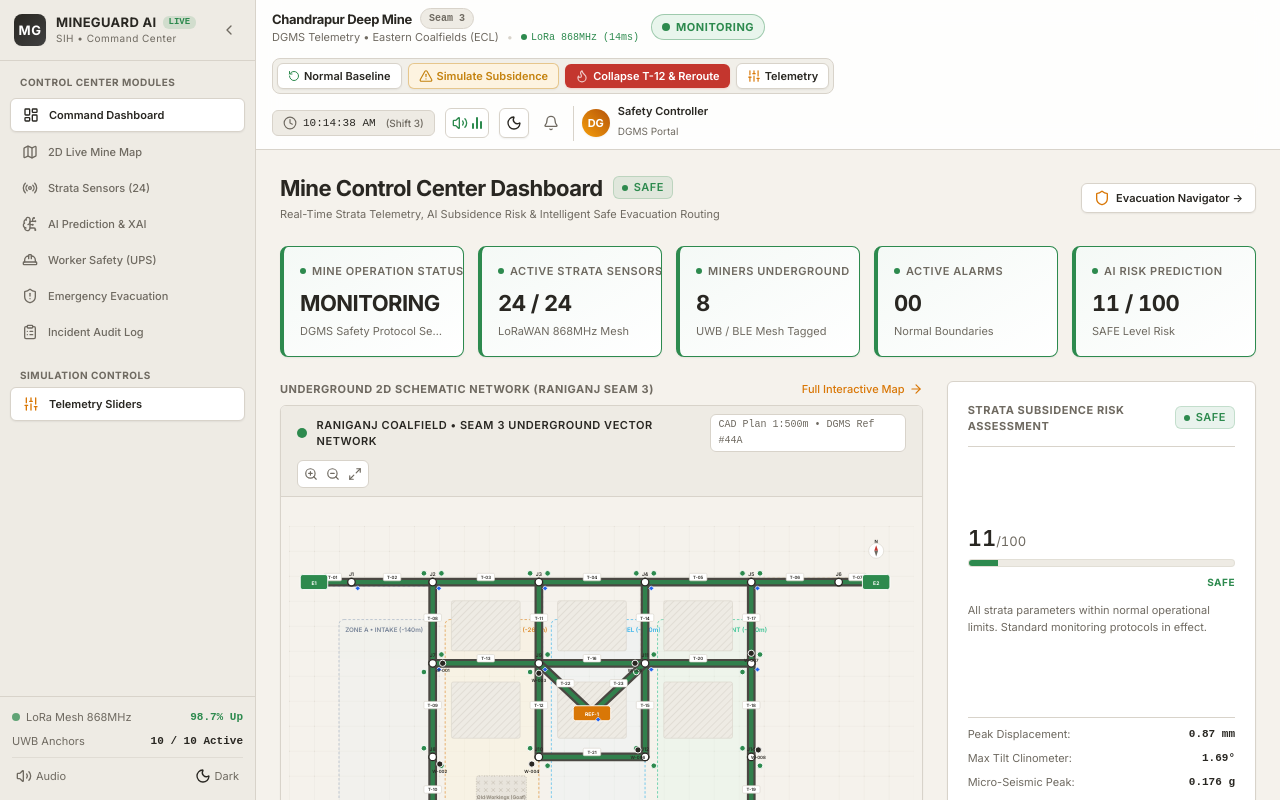
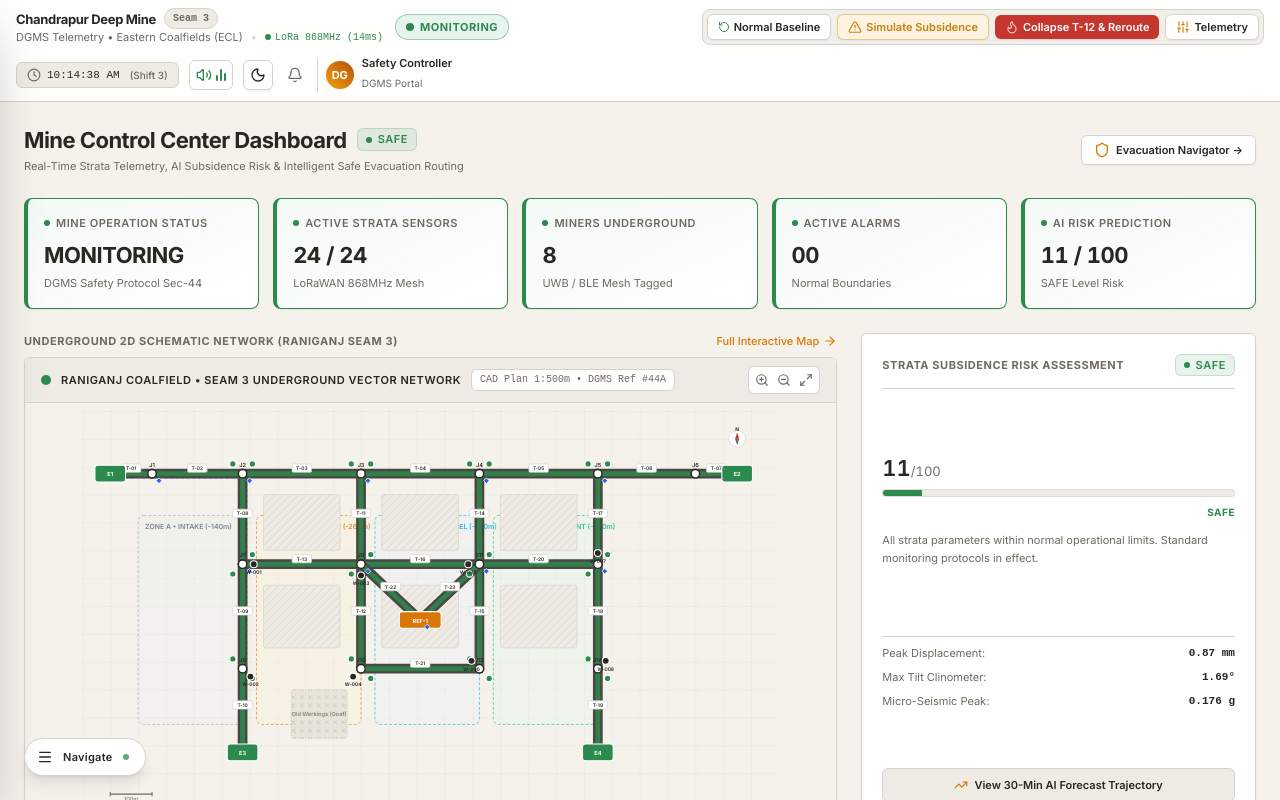
Before and after one commit to soumik7484-art/smart-mine-monitor, a React (Vite) app: page /#/overview in a window 1280 px wide. Built offline with nearby package versions, Linux system fonts and the light colour scheme.

Commit message:
feat(ui): floating FAB nav button + slide-in sidebar overlay drawer

```diff
--- a/src/components/layout/AppLayout.jsx
+++ b/src/components/layout/AppLayout.jsx
@@ -7,15 +7,17 @@ import ErrorBoundary from '../ui/ErrorBoundary';
 import ToastContainer from '../ui/ToastContainer';
 import { EmergencyHUDModal } from '../modals/EmergencyHUDModal';
 import { SensorSimulatorModal } from '../modals/SensorSimulatorModal';
-import { AlertTriangle, X } from 'lucide-react';
+import { AlertTriangle, X, Menu } from 'lucide-react';
 
 export default function AppLayout() {
-  const { bannerNotification, setBannerNotification } = useMine();
+  const { bannerNotification, setBannerNotification, isSidebarOpen, setIsSidebarOpen } = useMine();
 
   return (
     <div className="flex h-screen w-full bg-mine-bg overflow-hidden text-mine-text-primary font-sans">
+      {/* Overlay Sidebar Drawer (not in flex flow) */}
       <Sidebar />
 
+      {/* Main content — full width now that sidebar is overlaid */}
       <div className="flex-1 flex flex-col h-full overflow-hidden">
         <TopBar />
 
@@ -43,6 +45,32 @@ export default function AppLayout() {
         </main>
       </div>
 
+      {/* ── Floating Navigation FAB ────────────────────────────────────────
+          Fixed bottom-left; glows on emergency mode.
+      ──────────────────────────────────────────────────────────────────── */}
+      <button
+        type="button"
+        onClick={() => setIsSidebarOpen((prev) => !prev)}
+        aria-label="Toggle navigation"
+        title="Open Navigation"
+        className={`fixed bottom-6 left-6 z-30 flex items-center gap-2.5 pl-3 pr-4 py-2.5 rounded-full shadow-lg
+          border transition-all duration-200 select-none
+          ${isSidebarOpen
+            ? 'bg-mine-surface border-mine-border text-mine-text-secondary'
+            : 'bg-mine-surface border-mine-border text-mine-text-primary hover:border-mine-text-secondary hover:shadow-xl active:scale-95'
+          }
+        `}
+      >
+        <span className={`transition-transform duration-300 ${isSidebarOpen ? 'rotate-90' : 'rotate-0'}`}>
+          <Menu className="h-4 w-4" />
+        </span>
+        <span className="text-xs font-semibold tracking-wide">
+          {isSidebarOpen ? 'Close' : 'Navigate'}
+        </span>
+        {/* Live indicator pip */}
+        <span className="w-1.5 h-1.5 rounded-full bg-status-safe animate-pulse flex-shrink-0" />
+      </button>
+
       {/* Global Modals Layer & Toasts */}
       <EmergencyHUDModal />
       <SensorSimulatorModal />
--- a/src/components/layout/Sidebar.jsx
+++ b/src/components/layout/Sidebar.jsx
@@ -1,4 +1,4 @@
-import React, { useState } from 'react';
+import React, { useEffect } from 'react';
 import { NavLink } from 'react-router-dom';
 import { useMine } from '../../context/MineContext';
 import {
@@ -14,8 +14,7 @@ import {
   VolumeX,
   Sun,
   Moon,
-  ChevronLeft,
-  ChevronRight,
+  X,
   Wifi,
 } from 'lucide-react';
 
@@ -37,170 +36,184 @@ export default function Sidebar() {
     toggleTheme,
     isDarkMode,
     setIsSensorSimulatorOpen,
+    isSidebarOpen,
+    setIsSidebarOpen,
   } = useMine();
 
-  const [collapsed, setCollapsed] = useState(false);
+  // Close on Escape key
+  useEffect(() => {
+    const handler = (e) => {
+      if (e.key === 'Escape') setIsSidebarOpen(false);
+    };
+    window.addEventListener('keydown', handler);
+    return () => window.removeEventListener('keydown', handler);
+  }, [setIsSidebarOpen]);
+
+  // Prevent body scroll when open
+  useEffect(() => {
+    document.body.style.overflow = isSidebarOpen ? 'hidden' : '';
+    return () => { document.body.style.overflow = ''; };
+  }, [isSidebarOpen]);
 
   return (
+    <>
+      {/* ── Backdrop ─────────────────────────────────────────────────────── */}
+      <div
+        aria-hidden="true"
+        onClick={() => setIsSidebarOpen(false)}
+        className={`fixed inset-0 z-40 transition-all duration-300 ${
+          isSidebarOpen
+            ? 'bg-black/40 backdrop-blur-sm pointer-events-auto opacity-100'
+            : 'bg-transparent pointer-events-none opacity-0'
+        }`}
+      />
+
+      {/* ── Drawer ───────────────────────────────────────────────────────── */}
       <aside
-      className={`${
-        collapsed ? 'w-16' : 'w-64'
-      } flex-shrink-0 bg-mine-surface-alt border-r border-mine-border flex flex-col h-screen overflow-hidden select-none transition-all duration-300 relative z-20`}
+        className={`fixed top-0 left-0 h-screen w-72 z-50 flex flex-col
+          bg-mine-surface-alt border-r border-mine-border shadow-2xl
+          transition-transform duration-300 ease-in-out
+          ${isSidebarOpen ? 'translate-x-0' : '-translate-x-full'}
+        `}
       >
         {/* Brand Header */}
-      <div className="p-3.5 border-b border-mine-border flex items-center justify-between">
-        <div className="flex items-center gap-2.5 overflow-hidden">
-          <div className="w-8 h-8 rounded-lg bg-gradient-to-br from-mine-text-primary to-neutral-700 text-white flex items-center justify-center font-bold text-sm tracking-wider shadow-sm flex-shrink-0">
+        <div className="p-4 border-b border-mine-border flex items-center justify-between flex-shrink-0">
+          <div className="flex items-center gap-3">
+            <div className="w-9 h-9 rounded-xl bg-gradient-to-br from-mine-text-primary to-neutral-600 dark:to-neutral-400 text-white flex items-center justify-center font-bold text-sm tracking-wider shadow-sm flex-shrink-0">
               MG
             </div>
-          {!collapsed && (
-            <div className="truncate">
+            <div>
               <div className="flex items-center gap-1.5">
-                <h1 className="font-bold text-sm text-mine-text-primary tracking-wide leading-tight truncate">
+                <h1 className="font-bold text-sm text-mine-text-primary tracking-wide leading-tight">
                   MINEGUARD AI
                 </h1>
-                <span className="bg-status-safe/15 text-status-safe text-[9px] font-bold px-1.5 py-0.2 rounded font-mono">
+                <span className="bg-status-safe/15 text-status-safe text-[9px] font-bold px-1.5 rounded font-mono">
                   LIVE
                 </span>
               </div>
-              <p className="text-[10px] text-mine-text-secondary tracking-wider truncate">
+              <p className="text-[10px] text-mine-text-secondary tracking-wider mt-0.5">
                 SIH • Command Center
               </p>
             </div>
-          )}
           </div>
 
+          {/* Close button */}
           <button
             type="button"
-          onClick={() => setCollapsed((prev) => !prev)}
-          className="p-1 rounded-md text-mine-text-secondary hover:text-mine-text-primary hover:bg-mine-surface transition flex-shrink-0"
-          title={collapsed ? 'Expand Sidebar' : 'Collapse Sidebar'}
+            onClick={() => setIsSidebarOpen(false)}
+            className="p-1.5 rounded-lg text-mine-text-secondary hover:text-mine-text-primary hover:bg-mine-surface transition"
+            title="Close Navigation"
           >
-          {collapsed ? <ChevronRight className="h-4 w-4" /> : <ChevronLeft className="h-4 w-4" />}
+            <X className="h-4 w-4" />
           </button>
         </div>
 
         {/* Navigation Links */}
-      <nav className="flex-1 overflow-y-auto p-2.5 space-y-1">
-        {!collapsed && (
-          <div className="px-2.5 py-1 text-[10px] font-bold uppercase tracking-wider text-mine-text-secondary">
+        <nav className="flex-1 overflow-y-auto p-3 space-y-0.5">
+          <div className="px-2 py-2 text-[10px] font-bold uppercase tracking-wider text-mine-text-secondary">
             Control Center Modules
           </div>
-        )}
 
           {navItems.map((item) => {
             const Icon = item.icon;
+            const isEmergency = item.name.includes('Emergency');
             return (
               <NavLink
                 key={item.name}
                 to={item.path}
-              title={collapsed ? item.name : undefined}
+                onClick={() => setIsSidebarOpen(false)}
                 className={({ isActive }) =>
-                `flex items-center ${
-                  collapsed ? 'justify-center px-2 py-2.5' : 'justify-between px-3 py-2'
-                } rounded-md text-xs font-medium transition-all group relative ${
+                  `flex items-center justify-between px-3 py-2.5 rounded-lg text-xs font-medium transition-all group relative ${
                     isActive
                       ? 'bg-mine-surface text-mine-text-primary border border-mine-border shadow-card font-semibold'
-                    : 'text-mine-text-secondary hover:bg-mine-surface/60 hover:text-mine-text-primary'
+                      : 'text-mine-text-secondary hover:bg-mine-surface/70 hover:text-mine-text-primary'
                   }`
                 }
               >
-              <div className={`flex items-center ${collapsed ? '' : 'gap-2.5'} min-w-0`}>
+                <div className="flex items-center gap-3 min-w-0">
                   <Icon
                     className={`h-4 w-4 flex-shrink-0 transition-transform group-hover:scale-110 ${
-                    item.name.includes('Emergency') && emergencyModeActive
+                      isEmergency && emergencyModeActive
                         ? 'text-status-critical animate-pulse'
                         : ''
                     }`}
                   />
-                {!collapsed && <span className="truncate">{item.name}</span>}
+                  <span className="truncate">{item.name}</span>
                 </div>
-
-              {/* Status dot or alert ping */}
-              {item.name.includes('Emergency') && emergencyModeActive ? (
-                <span
-                  className={`${
-                    collapsed ? 'absolute top-1 right-1' : ''
-                  } w-2 h-2 rounded-full bg-status-critical animate-ping`}
-                />
-              ) : null}
+                {isEmergency && emergencyModeActive && (
+                  <span className="w-2 h-2 rounded-full bg-status-critical animate-ping flex-shrink-0" />
+                )}
               </NavLink>
             );
           })}
 
           {/* Quick Launchers */}
-        <div className="pt-3">
-          {!collapsed && (
-            <div className="px-2.5 py-1 text-[10px] font-bold uppercase tracking-wider text-mine-text-secondary">
+          <div className="pt-4">
+            <div className="px-2 py-2 text-[10px] font-bold uppercase tracking-wider text-mine-text-secondary">
               Simulation Controls
             </div>
-          )}
-
             <button
               type="button"
-            onClick={() => setIsSensorSimulatorOpen(true)}
-            title={collapsed ? 'Strata Telemetry Sliders' : undefined}
-            className={`w-full flex items-center ${
-              collapsed ? 'justify-center p-2.5' : 'gap-2.5 px-3 py-2'
-            } rounded-md text-xs font-semibold text-mine-text-primary bg-mine-surface border border-mine-border hover:bg-mine-surface-alt transition shadow-card group`}
+              onClick={() => {
+                setIsSensorSimulatorOpen(true);
+                setIsSidebarOpen(false);
+              }}
+              className="w-full flex items-center gap-3 px-3 py-2.5 rounded-lg text-xs font-semibold text-mine-text-primary bg-mine-surface border border-mine-border hover:bg-mine-surface-alt transition shadow-card group"
             >
-            <Sliders className="h-4 w-4 text-status-attention group-hover:rotate-45 transition-transform" />
-            {!collapsed && <span>Telemetry Sliders</span>}
+              <Sliders className="h-4 w-4 text-status-attention group-hover:rotate-45 transition-transform flex-shrink-0" />
+              <span>Telemetry Sliders</span>
             </button>
           </div>
         </nav>
 
-      {/* Subsurface Network Status */}
-      <div className="p-3 border-t border-mine-border bg-mine-surface-alt/70 space-y-2 text-xs">
-        {!collapsed ? (
-          <>
+        {/* Footer — Network Status + Controls */}
+        <div className="p-3.5 border-t border-mine-border bg-mine-surface-alt/70 space-y-3 flex-shrink-0">
+          {/* Network status */}
+          <div className="space-y-1.5">
             <div className="flex items-center justify-between text-[11px]">
-              <span className="text-mine-text-secondary flex items-center gap-1.5 truncate">
+              <span className="text-mine-text-secondary flex items-center gap-1.5">
                 <span className="w-2 h-2 rounded-full bg-status-safe animate-pulse" />
                 LoRa Mesh 868MHz
               </span>
               <span className="font-mono text-status-safe font-semibold">98.7% Up</span>
             </div>
+            <div className="flex items-center justify-between text-[11px]">
+              <span className="text-mine-text-secondary flex items-center gap-1.5">
+                <Wifi className="h-3 w-3 text-status-safe" />
+                UWB Anchors
+              </span>
+              <span className="font-mono text-mine-text-primary font-semibold">10 / 10</span>
+            </div>
+          </div>
 
-            <div className="flex items-center justify-between text-[11px]">
-              <span className="text-mine-text-secondary truncate">UWB Anchors</span>
-              <span className="font-mono text-mine-text-primary font-semibold">10 / 10 Active</span>
-            </div>
-          </>
-        ) : (
-          <div className="flex justify-center" title="LoRa Mesh: 98.7% Up • 10/10 Anchors">
-            <Wifi className="h-4 w-4 text-status-safe" />
-          </div>
-        )}
-
-        <div
-          className={`pt-1.5 flex items-center ${
-            collapsed ? 'flex-col gap-2' : 'justify-between'
-          } border-t border-mine-border/60`}
-        >
+          {/* Audio + Theme */}
+          <div className="flex items-center justify-between pt-2 border-t border-mine-border/60">
             <button
               type="button"
               onClick={toggleMute}
-            className={`text-[11px] text-mine-text-secondary hover:text-mine-text-primary flex items-center gap-1 p-1 rounded transition ${
-              isMuted ? 'text-status-critical' : ''
+              className={`text-[11px] flex items-center gap-1.5 px-2 py-1.5 rounded-lg border transition ${
+                isMuted
+                  ? 'text-status-critical border-status-critical/30 bg-status-critical-bg'
+                  : 'text-mine-text-secondary border-mine-border hover:text-mine-text-primary hover:bg-mine-surface'
               }`}
               title={isMuted ? 'Unmute siren audio' : 'Mute siren audio'}
             >
-            {isMuted ? <VolumeX className="h-4 w-4 text-status-critical" /> : <Volume2 className="h-4 w-4" />}
-            {!collapsed && <span>{isMuted ? 'Muted' : 'Audio'}</span>}
+              {isMuted ? <VolumeX className="h-3.5 w-3.5" /> : <Volume2 className="h-3.5 w-3.5" />}
+              <span>{isMuted ? 'Muted' : 'Audio'}</span>
             </button>
 
             <button
               type="button"
               onClick={toggleTheme}
-            className="text-[11px] text-mine-text-secondary hover:text-mine-text-primary flex items-center gap-1 p-1 rounded transition"
+              className="text-[11px] flex items-center gap-1.5 px-2 py-1.5 rounded-lg border border-mine-border text-mine-text-secondary hover:text-mine-text-primary hover:bg-mine-surface transition"
               title={isDarkMode ? 'Switch to Light Mode' : 'Switch to Dark Mode'}
             >
-            {isDarkMode ? <Sun className="h-4 w-4 text-amber-400" /> : <Moon className="h-4 w-4 text-mine-text-primary" />}
-            {!collapsed && <span>{isDarkMode ? 'Light' : 'Dark'}</span>}
+              {isDarkMode ? <Sun className="h-3.5 w-3.5 text-amber-400" /> : <Moon className="h-3.5 w-3.5" />}
+              <span>{isDarkMode ? 'Light' : 'Dark'}</span>
             </button>
           </div>
         </div>
       </aside>
+    </>
   );
 }
--- a/src/context/MineContext.jsx
+++ b/src/context/MineContext.jsx
@@ -20,6 +20,7 @@ export const MineProvider = ({ children }) => {
   const [isEmergencyHUDOpen, setIsEmergencyHUDOpen] = useState(false);
   const [isSIHTourOpen, setIsSIHTourOpen] = useState(false);
   const [isSensorSimulatorOpen, setIsSensorSimulatorOpen] = useState(false);
+  const [isSidebarOpen, setIsSidebarOpen] = useState(false);
   const [selectedSensor, setSelectedSensor] = useState(null);
   const [selectedWorker, setSelectedWorker] = useState(null);
   const [selectedTunnel, setSelectedTunnel] = useState(null);
@@ -199,6 +200,7 @@ export const MineProvider = ({ children }) => {
     isEmergencyHUDOpen,
     isSIHTourOpen,
     isSensorSimulatorOpen,
+    isSidebarOpen,
     selectedSensor,
     selectedWorker,
     selectedTunnel,
@@ -223,6 +225,7 @@ export const MineProvider = ({ children }) => {
     setIsEmergencyHUDOpen,
     setIsSIHTourOpen,
     setIsSensorSimulatorOpen,
+    setIsSidebarOpen,
     setSelectedSensor,
     setSelectedWorker,
     setSelectedTunnel,
```
Lines whose indentation alone changed are shown as unchanged.
